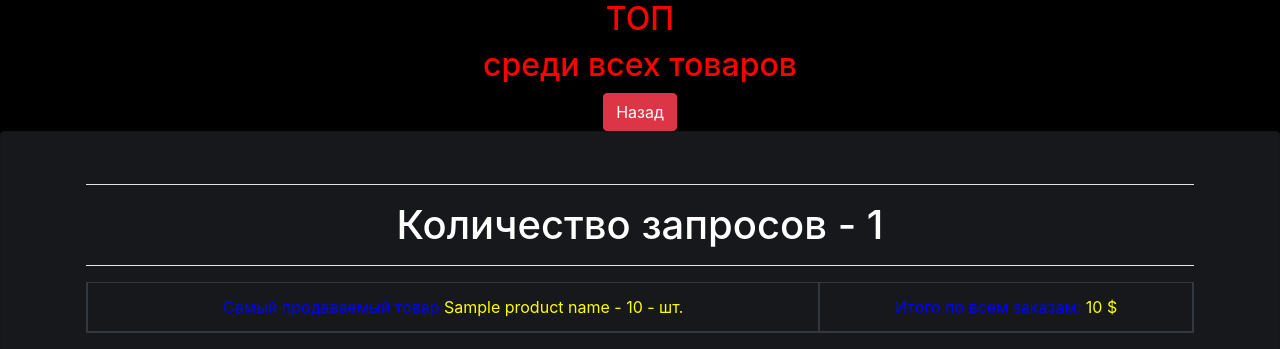
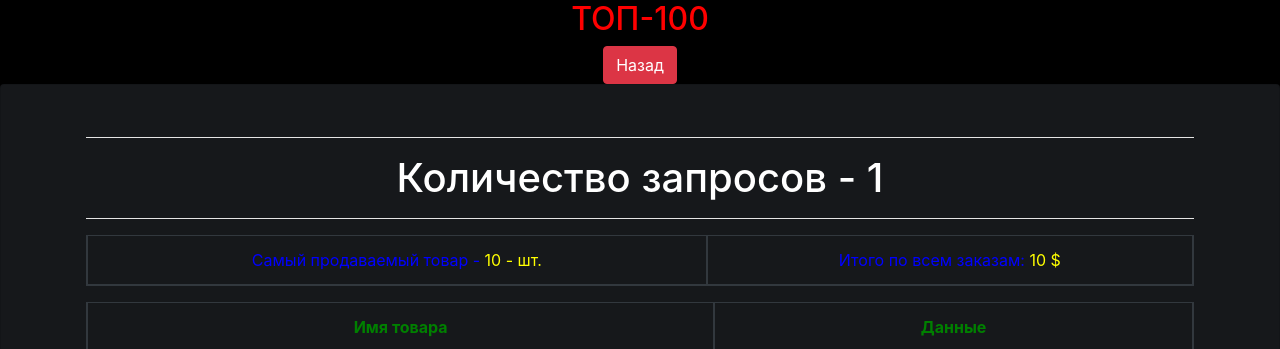
Before and after one commit to scand1ce/NewTestDataBaseOrder, a Django app: template templates/order/top_results.html in a window 1280 px wide. Shown: the top 349 px of the page. Run offline with Django 3.2, Linux system fonts and the light colour scheme; tables that the repository leaves empty hold one stand-in row (values such as "Sample post"); the template is opened without the code that fills it: values that come from a table or form of the project are taken from there, most other values are stand-ins (such as "Sample title", 1, 10 or a date in 2020); lists and menus that the app fills with data are empty; some libraries are stand-ins or nearby versions.

Commit message:
Mission complete

```diff
--- a/order/management/commands/create_all.py
+++ b/order/management/commands/create_all.py
@@ -5,7 +5,7 @@ from order.models import Order, OrderItem
 
 
 class Command(BaseCommand):
-    help = u'Создание случайных заказов в БД'
+    help = u'Создание случайных заказов с товарами в БД'
 
     def add_arguments(self, parser):
         parser.add_argument('orders', type=int, help=u'Количество создаваемых заказов (товары для заказов'
@@ -16,12 +16,12 @@ class Command(BaseCommand):
 
     def handle(self, *args, **kwargs):
         orders = kwargs['orders']
-        first_date = datetime.datetime(day=1, month=1, year=2018, hour=9, minute=0)
+        first_date = datetime.datetime(year=2017, month=12, day=31,  hour=8, minute=0)
 
         for num in range(1, orders + 1):
             Order.objects.create(
                 number=num,
-                create_date=first_date + datetime.timedelta(days=num-1, hours=num-1)
+                create_date=first_date + datetime.timedelta(days=num, hours=num)
             )
 
         for item in Order.objects.all():
--- a/templates/order/top_results.html
+++ b/templates/order/top_results.html
@@ -4,8 +4,8 @@
 
 {% block content %}
 <div class="container" align="center">
-<h2 style="color: red" class="">ТОП </h2>
-    <h2 style="color: red" class="">среди всех товаров</h2>
+<h2 style="color: red" class="">ТОП-100 </h2>
+
 
 
 <input class="btn btn-danger" type="button" value="Назад"
@@ -27,8 +27,8 @@
 
 
                     <tr>
-                        <td><font style="color: blue">Самый продаваемый товар</font>
-                           <font style="color: yellow">{{ product_name }} - {{ all_amount__max }}
+                        <td><font style="color: blue">Самый продаваемый товар - </font>
+                           <font style="color: yellow">{{ all_amount__max }}
                             - шт.</font></td>
 
 
```
Also changed, not shown: order/views.py (+6 -5 lines), templates/order/orders_list.html (+5 -9 lines), order/templatetags/__init__.py (deleted), order/templatetags/orders_tags.py (added).
